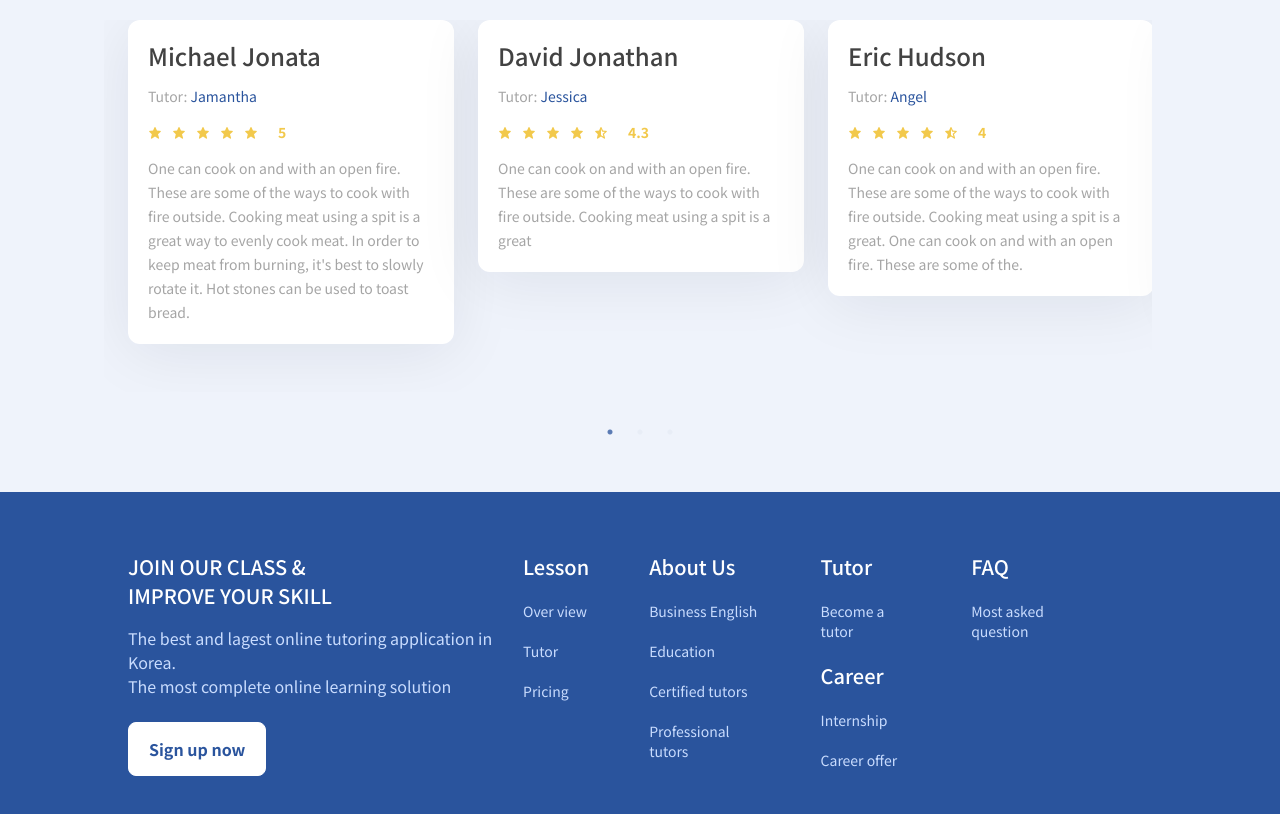
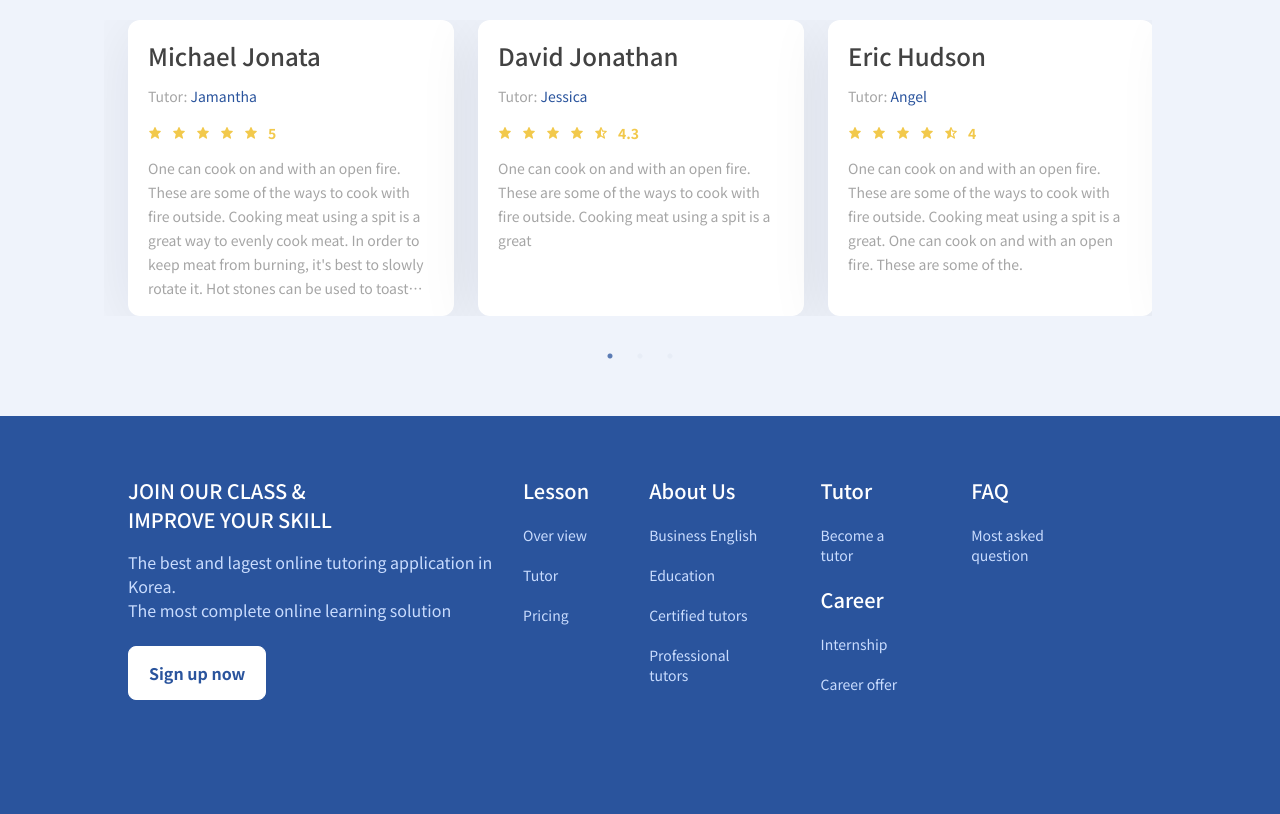
Before and after one commit to lillyYu/icn-react, a React (Create React App) app in the folder icn-react/: page /review in a window 1280 px wide. Shown: the part 1260-2074 px from the top of the page. Built offline with nearby package versions, Linux system fonts and the light colour scheme.

Commit message:
height fixed

```diff
--- a/icn-react/src/commons/scss/common.scss
+++ b/icn-react/src/commons/scss/common.scss
@@ -65,7 +65,6 @@
 
   .stars {
     display: flex;
-    margin-right: 1rem;
     overflow: hidden;
 
     li {
@@ -88,6 +87,10 @@
     font-size: 1.2rem;
     line-height: 1.6rem;
     color: $grey-font-color;
+
+    &:first-of-type {
+      margin-right: 0.3rem;
+    }
 
     &.color {
       font-size: 1.4rem;
--- a/icn-react/src/components/items/star-rating/StarRate.js
+++ b/icn-react/src/components/items/star-rating/StarRate.js
@@ -6,8 +6,10 @@ const StarRate = ({rate, rateNum, id, color}) => {
     <div className="starRate">
       <Stars rate={rate} id={id} />
 
-      <span className={color && "color"}>{rate}</span>
-      {rateNum && <span>({rateNum} rating)</span>}
+      <div>
+        <span className={color && "color"}>{rate}</span>
+        {rateNum && <span>({rateNum} rating)</span>}
+      </div>
     </div>
   )
 }
--- a/icn-react/src/components/scss/items/content-item.scss
+++ b/icn-react/src/components/scss/items/content-item.scss
@@ -1,4 +1,5 @@
 @import 'commons/scss/var';
+
 .contentItemWrap{
   flex: 1;
   .contentItem {
@@ -17,6 +18,7 @@
       background-color: white;
 
       header {
+        height: 5.6rem;
         margin-bottom: 2.4rem;
         font-weight: 700;
         font-size: 2rem;
--- a/icn-react/src/components/scss/items/review-item.scss
+++ b/icn-react/src/components/scss/items/review-item.scss
@@ -1,6 +1,7 @@
 @import 'commons/scss/var';
 
 .reviewItem {
+  height: 29.6rem;
   padding: 2rem;
   background: #FFFFFF;
   box-shadow: 0px 8px 64px rgba(16, 24, 40, 0.08);
@@ -26,7 +27,14 @@
   }
 
   p {
+    width: 100%;
+    display: -webkit-box;
     margin-top: 1.2rem;
+    -webkit-box-orient: vertical;
+    -webkit-line-clamp: 6;
+    word-wrap: break-word;
+    text-overflow: ellipsis;
+    overflow: hidden;
     font-size: 1.4rem;
     line-height: 2.4rem;
     color: $grey-font-color;
--- a/icn-react/src/components/scss/items/service-item.scss
+++ b/icn-react/src/components/scss/items/service-item.scss
@@ -6,6 +6,8 @@
 
   article {
     flex: 1;
+    height: 28.4rem;
+    max-height: 39.6rem;
     padding: 2rem;
     background: #FFFFFF;
     box-shadow: 0px 8px 64px rgba(16, 24, 40, 0.04);
@@ -56,7 +58,8 @@
     }
 
     header {
-      margin-bottom: 3.2rem;
+      height: 5.6rem;
+      margin-bottom: 1.2rem;
       font-weight: $medium-font-weight;
       font-size: 2rem;
       line-height: 2.8rem;
--- a/icn-react/src/components/scss/items/tutor-item.scss
+++ b/icn-react/src/components/scss/items/tutor-item.scss
@@ -1,18 +1,19 @@
 @import 'commons/scss/var';
 
 .tutorItem {
+  border: 1px solid #eee;
+  border-radius: 1.2rem;
+  overflow: hidden;
 
   &>figure {
     @include imageAlignCenter();
     width: 100%;
     height: 24rem;
-    border-radius: 1.2rem 1.2rem 0 0;
   }
 
   .infoWrap {
     padding: 1.6rem;
     background-color: white;
-    border-radius: 0 0 1.2rem 1.2rem;
 
     header {
       margin-bottom: 0.8rem;
@@ -29,7 +30,5 @@
       color: $grey-font-color;
     }
 
-
-
   }
 }
--- a/icn-react/src/components/user/SignIn.js
+++ b/icn-react/src/components/user/SignIn.js
@@ -1,5 +1,5 @@
 export const SignIn = () => {
   return(
-    <h1>This is SignIn!!</h1>
+    <h1>SignIn</h1>
   )
 }
```
Also changed, not shown: icn-react/src/components/items/tutor-item/TutorItem.js (+0 -9 lines).
